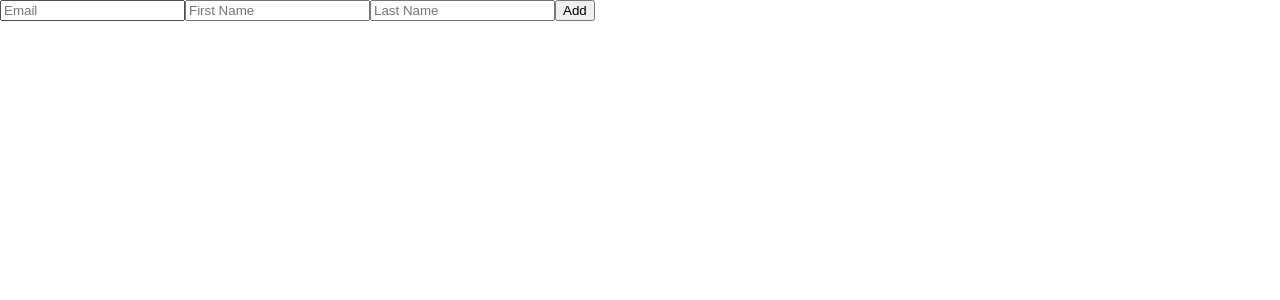
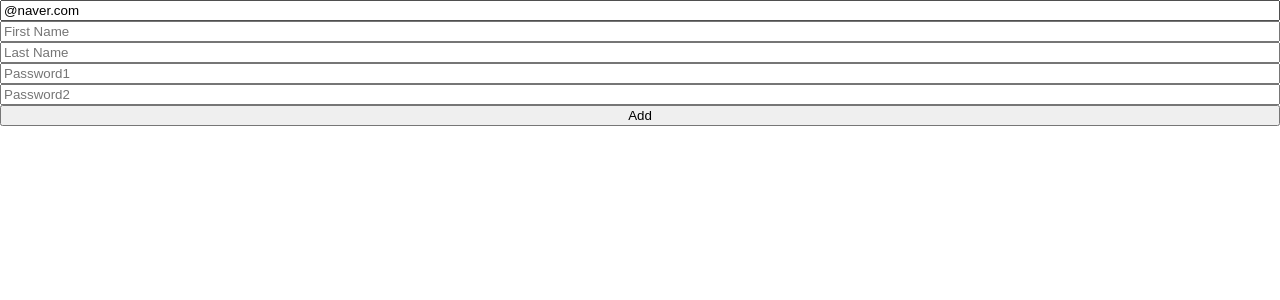
Before and after one commit to pjk0007/react-types-todolist, a React (Create React App) app: page / in a window 1280 px wide. Shown: the top 300 px of the page. Built offline with nearby package versions, Linux system fonts and the light colour scheme.

Commit message:
learned handleSubmit, formstate, errors and defaultValues from react-hook-form

```diff
--- a/src/ToDoList.tsx
+++ b/src/ToDoList.tsx
@@ -22,16 +22,72 @@
   );
 } */
 
+interface IForm {
+  email: string;
+  firstName: string;
+  lastName: string;
+  password1: string;
+  password2: string;
+}
+
 function ToDoList() {
-  const { register, watch } = useForm();
-  console.log(watch());
+  const {
+    register,
+    handleSubmit,
+    formState: { errors },
+  } = useForm<IForm>({
+    defaultValues: {
+      email: "@naver.com",
+    },
+  });
+  const onValid = (data: any) => {};
 
   return (
     <div>
-      <form>
-        <input {...register("Email")} placeholder="Email" />
-        <input {...register("First Name")} placeholder="First Name" />
-        <input {...register("Last Name")} placeholder="Last Name" />
+      <form
+        style={{ display: "flex", flexDirection: "column" }}
+        onSubmit={handleSubmit(onValid)}
+      >
+        <input
+          {...register("email", {
+            required: "Email is required",
+            pattern: {
+              value: /^[A-Za-z0-9._%+-]+@naver.com$/,
+              message: "Only naver.com emails allowed",
+            },
+          })}
+          placeholder="email"
+        />
+        <span>{errors?.email?.message}</span>
+        <input
+          {...register("firstName", {
+            required: "First Name is required",
+            minLength: 5,
+          })}
+          placeholder="First Name"
+        />
+        <span>{errors?.firstName?.message}</span>
+        <input
+          {...register("lastName", {
+            required: "Last Name is required",
+            minLength: 5,
+          })}
+          placeholder="Last Name"
+        />
+        <span>{errors?.lastName?.message}</span>
+        <input
+          {...register("password1", {
+            required: "Password is required",
+            minLength: { value: 5, message: "Your password is too short." },
+          })}
+          placeholder="Password1"
+        />
+        <span>{errors?.password1?.message}</span>
+        <input
+          {...register("password2", { required: "true", minLength: 5 })}
+          placeholder="Password2"
+        />
+        <span>{errors?.password2?.message}</span>
         <button>Add</button>
       </form>
     </div>
```
